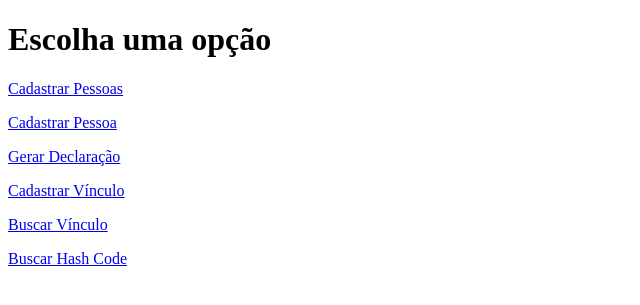
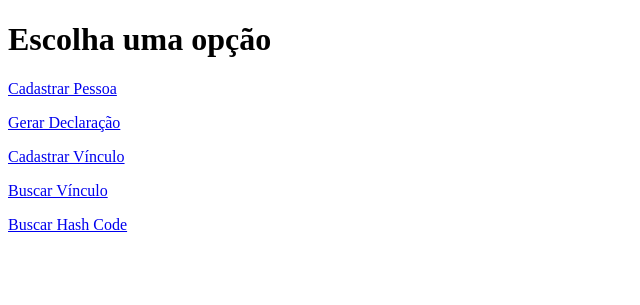
Before and after one commit to LucasAlb1609/desafio, a PHP site: page / in a window 1280 px wide. Shown: the top 305 px of the page, without its empty margins (0-640 px from the left). Run offline with PHP 8.4, Linux system fonts and the light colour scheme.

Commit message:
Ajuste no index

```diff
--- a/index.php
+++ b/index.php
@@ -6,9 +6,8 @@
 </head>
 <body>
     <h1>Escolha uma opção</h1>
-    <p><a href="pessoas.php">Cadastrar Pessoas</a></p>
 
-    <!-- Link para Gerar Declaração -->
+    <!-- Link para Cadastro de Pessoas -->
     <p><a href="pessoas.php">Cadastrar Pessoa</a></p>
 
     <!-- Link para Gerar Declaração -->
```
Also changed, not shown: 1 other file.
